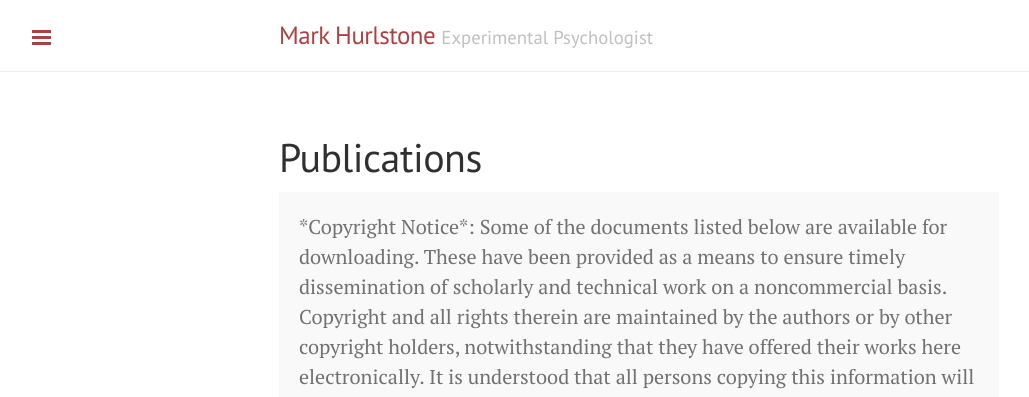
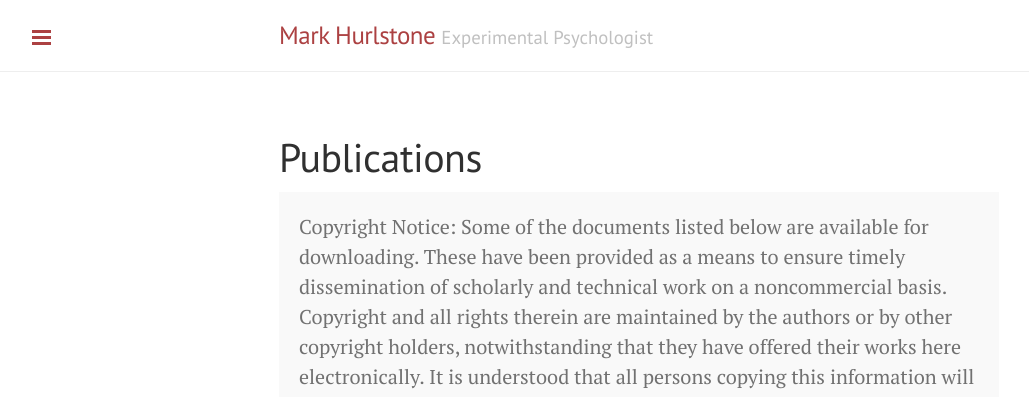
Before and after one commit to mjh508/mark-hurlstone.github.io, a Jekyll site: the page built from publications.md, in a window 1280 px wide and 900 px high. Shown: the top 397 px of the window, without its empty margins (1-1030 px from the left). Built offline with Jekyll 4.4.1, drawn with Linux system fonts in a browser that asks for light colours; Markdown is read by kramdown in place of the engine named in the settings; some of the changed text lies outside the part shown.

```diff
--- a/publications.md
+++ b/publications.md
@@ -4,7 +4,7 @@ title: Publications
 ---
 
 <p class="message">
-*Copyright Notice*: Some of the documents listed below are available for downloading. These have been provided as a means to ensure timely dissemination of scholarly and technical work on a noncommercial basis. Copyright and all rights therein are maintained by the authors or by other copyright holders, notwithstanding that they have offered their works here electronically. It is understood that all persons copying this information will adhere to the terms and constraints invoked by each author's copyright. These works may not be re-posted without the explicit permission of the copyright holder.
+Copyright Notice: Some of the documents listed below are available for downloading. These have been provided as a means to ensure timely dissemination of scholarly and technical work on a noncommercial basis. Copyright and all rights therein are maintained by the authors or by other copyright holders, notwithstanding that they have offered their works here electronically. It is understood that all persons copying this information will adhere to the terms and constraints invoked by each author's copyright. These works may not be re-posted without the explicit permission of the copyright holder.
 </p>
 
 ## Peer Reviewed Manuscripts - in preparation
```
